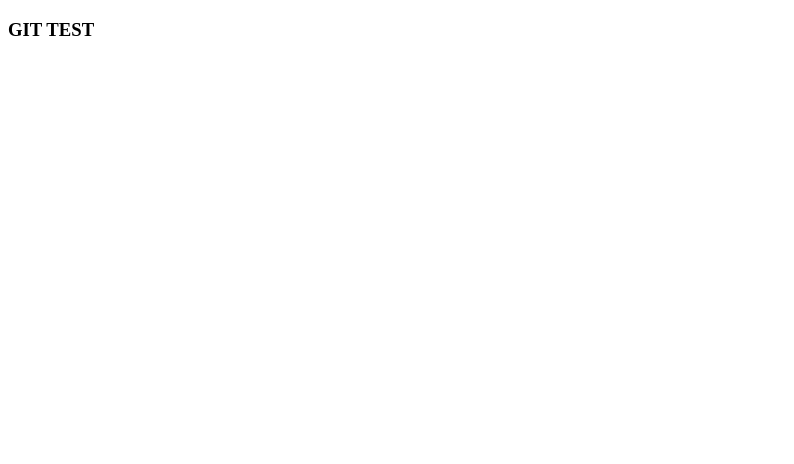
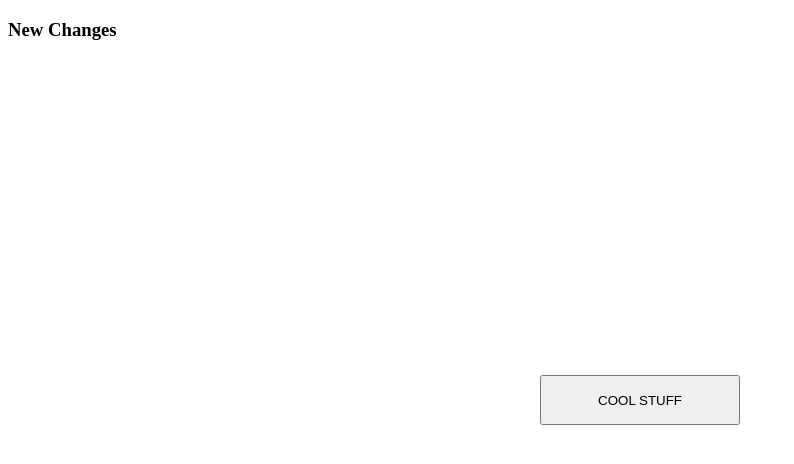
Before and after one commit to rorycamw/GITLab3, a plain HTML site: page index.html in a window 1280 px wide. Shown: the whole page, without its empty margins (0-794 px from the left). Drawn offline with Linux system fonts and the light colour scheme.

Commit message:
new colour and button

```diff
--- a/index.html
+++ b/index.html
@@ -3,7 +3,31 @@
     <head>
         <title>GIT</title>
     </head>
+    <style>
+        #display {
+            background color:#F0D;
+            width:100vw;
+            height:100vh;
+            position:fixed;
+            left:0;
+            top:0;
+        }
+
+        #button {
+            width:200px;
+            height:50px;
+            position:absolute;
+            left:0;
+            right:0;
+            top:0;
+            bottom:0;
+            margin:auto;
+        }
+    </style>
     <body>
-        <h3>GIT TEST</h3>
+        <h3>New Changes</h3>
+        <div id ='display'>
+            <button id ='button'>COOL STUFF</button>
+        </div>
     </body>
 </html>
```
